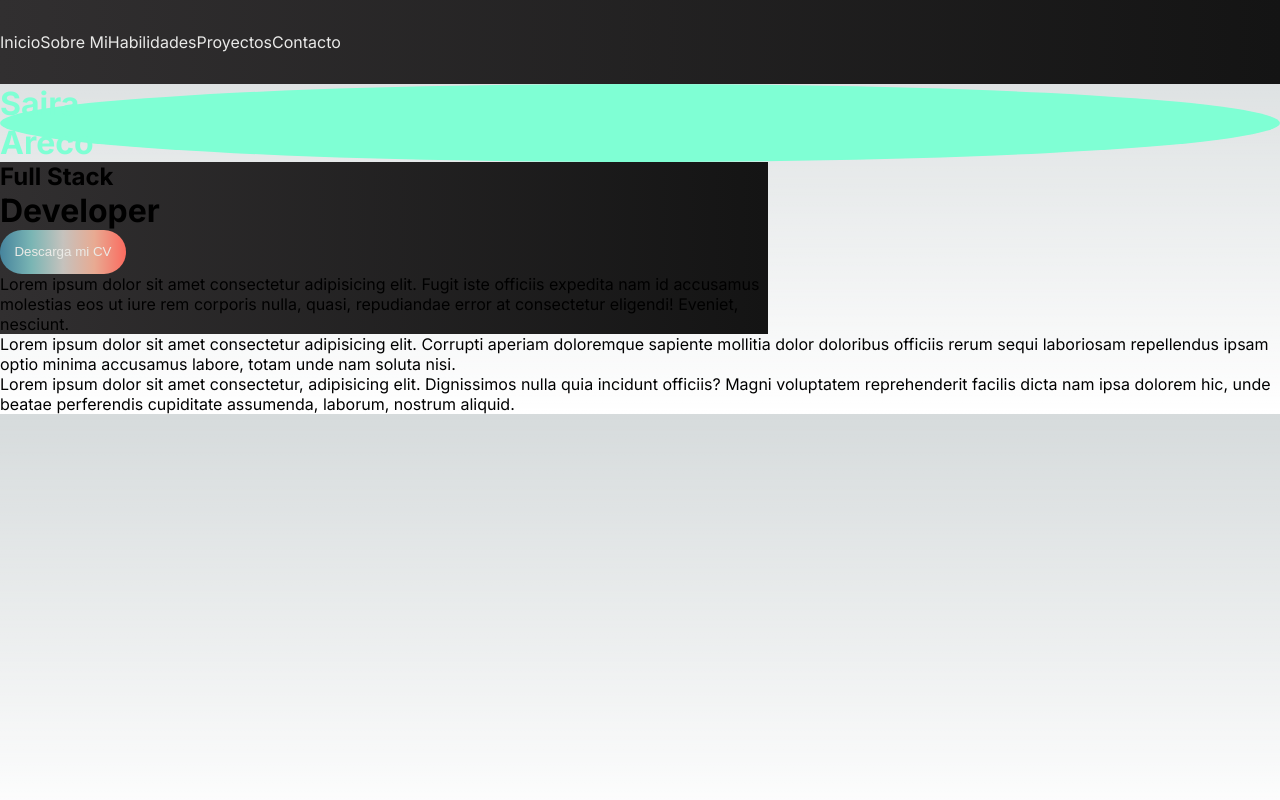
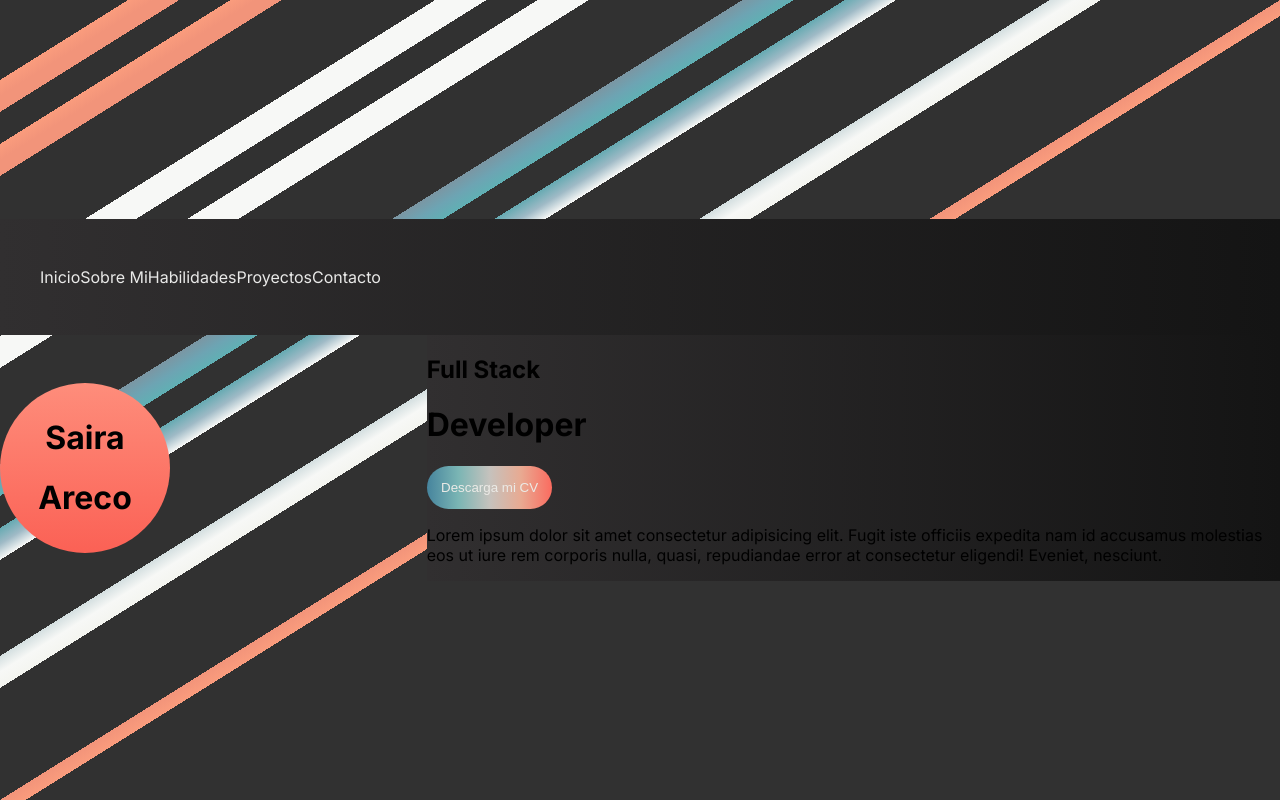
Before and after one commit to sairaareco/portfolio, a Next.js app in the folder client/: page / in a window 1280 px wide. Built offline with nearby package versions, Linux system fonts and the light colour scheme.

Commit message:
fondo de pantalla y modificaciones

```diff
--- a/client/app/components/Model.tsx
+++ b/client/app/components/Model.tsx
@@ -3,9 +3,9 @@
 const Model = () => {
 
     return(
-        <main>
-            <div className={styles.container}>
-                <h1> Saira </h1>
+        <main className={styles.container}>
+            <div >
+                <h1 className={styles.name}> Saira </h1>
                 <h1> Areco </h1>
             </div>
         </main>
--- a/client/app/globals.css
+++ b/client/app/globals.css
@@ -1,3 +1,104 @@
+
+
+
+
+
+
+
+
+
+
+
+
+body {
+  margin: 0;
+  height: 100vh;
+  display: flex;
+  align-items: center;
+  justify-content: center;
+  background: #313131;
+
+  /* Pseudoelemento para las líneas diagonales */
+  position: relative;
+}
+
+body::before {
+  content: "";
+  position: absolute;
+  top: 0;
+  left: 0;
+  width: 100%;
+  height: 100%;
+  background:
+    /* linear-gradient(to top left, transparent 0%, transparent 1%, #FC7964 1%, #FC7964 2%, #FC7964 3%, transparent 3%, transparent 100%) 0 0 / 100% 100%, */
+    linear-gradient(to bottom right, transparent 0%, transparent 5%, #FA9C7D 5%, #F2947A 6%, #F2947A 7%, transparent 7%, transparent 100%) 0 0 / 100% 100%,
+    linear-gradient(to bottom right, transparent 0%, transparent 9%, #FA9C7D 9%, #F2947A 10%, #F2947A 11%, transparent 11%, transparent 100%) 0 0 / 100% 100%,
+    linear-gradient(to bottom right, transparent 0%, transparent 17%, #F7F8F6 17%, #F7F8F6 18%, #F7F8F6 19%, transparent 19%, transparent 100%) 0 0 / 100% 100%,
+    linear-gradient(to bottom right, transparent 0%, transparent 21%, #F7F8F6 21%, #F7F8F6 22%, #F7F8F6 23%, transparent 23%, transparent 100%) 0 0 / 100% 100%,
+    linear-gradient(to bottom right, transparent 0%, transparent 29%, #7B96A3 29%, #6DA4B3 30%, #60B0B4 31%, transparent 31%, transparent 100%) 0 0 / 100% 100%,
+    linear-gradient(to bottom right, transparent 0%, transparent 33%, #66AAB2 33%, #9FBAC6 34%, #F7F8F6 35%, transparent 35%, transparent 100%) 0 0 / 100% 100%,
+    linear-gradient(to bottom right, transparent 0%, transparent 41%, #D4DFE0 41%, #F7F8F6 42%, #F4F5F0 43%, transparent 43%, transparent 100%) 0 0 / 100% 100%,
+    linear-gradient(to top left, transparent 0%, transparent 49%, #FA9C7D 49%, #F2947A 50%, transparent 50%, transparent 100%) 0 0 / 100% 100%;
+  background-repeat: no-repeat;
+}
+
+
+
+
+
+
+
+
+
+
+
+
+
+
+
+
+
+
+
+
+
+
+
+
+
+
+
+
+
+
+
+
+
+
+
+
+
+
+
+
+
+
+
+
+
+
+
+
+
+
+
+
+
+
+
+
+
+/*
 :root {
   --max-width: 1100px;
   --border-radius: 12px;
@@ -105,3 +206,5 @@
     color-scheme: dark;
   }
 }
+
+ */
--- a/client/app/page.module.css
+++ b/client/app/page.module.css
@@ -1,6 +1,13 @@
 
+.main {
+  z-index: 6;
+}
 
-
+.containerComponents {
+  display: grid;
+  grid-template-columns: 1fr 2fr;
+  height: 80%;
+}
 
 /*
 .main {
--- a/client/app/page.tsx
+++ b/client/app/page.tsx
@@ -9,9 +9,12 @@
   return (
     <main className={styles.main}>
       <Navbar />
-      <Model />
-      <Init />
-      <About />
+      <div className={styles.containerComponents}>
+        <Model />
+        <Init />
+      </div>
+      {/* <About /> */}
+
     </main>
   )
 }
--- a/client/app/styles/Init.module.css
+++ b/client/app/styles/Init.module.css
@@ -1,6 +1,6 @@
 
 .containerInit {
-    width: 60%;
+    /* width: 60%; */
     background: linear-gradient(to right, #312F30, #141414);
 }
 
--- a/client/app/styles/Model.module.css
+++ b/client/app/styles/Model.module.css
@@ -1,7 +1,19 @@
 
 
 .container {
-    color: aquamarine;
-    background-color: aquamarine;
-    border-radius: 50%;
+    display: flex;
+    justify-content: center;
+    align-items: center;
+    margin-top: 3rem;
+    width: 170px;
+    height: 170px;
+    border-radius: 100%;
+    background: linear-gradient(to top, #FB6155, #FE8D7B);
 }
+
+.name {
+    text-align: center;
+}
+
+
+/* backgraound attachhemtne: para dejar fixed un fondo de pantalla  */
--- a/client/app/styles/Navbar.module.css
+++ b/client/app/styles/Navbar.module.css
@@ -1,5 +1,6 @@
 
 .containerNav {
+    top: 0;
     background-color: #222222;
     background: linear-gradient(to right, #312F30, #141414);
     width: 100%;
@@ -13,5 +14,4 @@
 .itemNav {
     list-style-type: none;
     color: #E9E9E8;
-
 }
```
